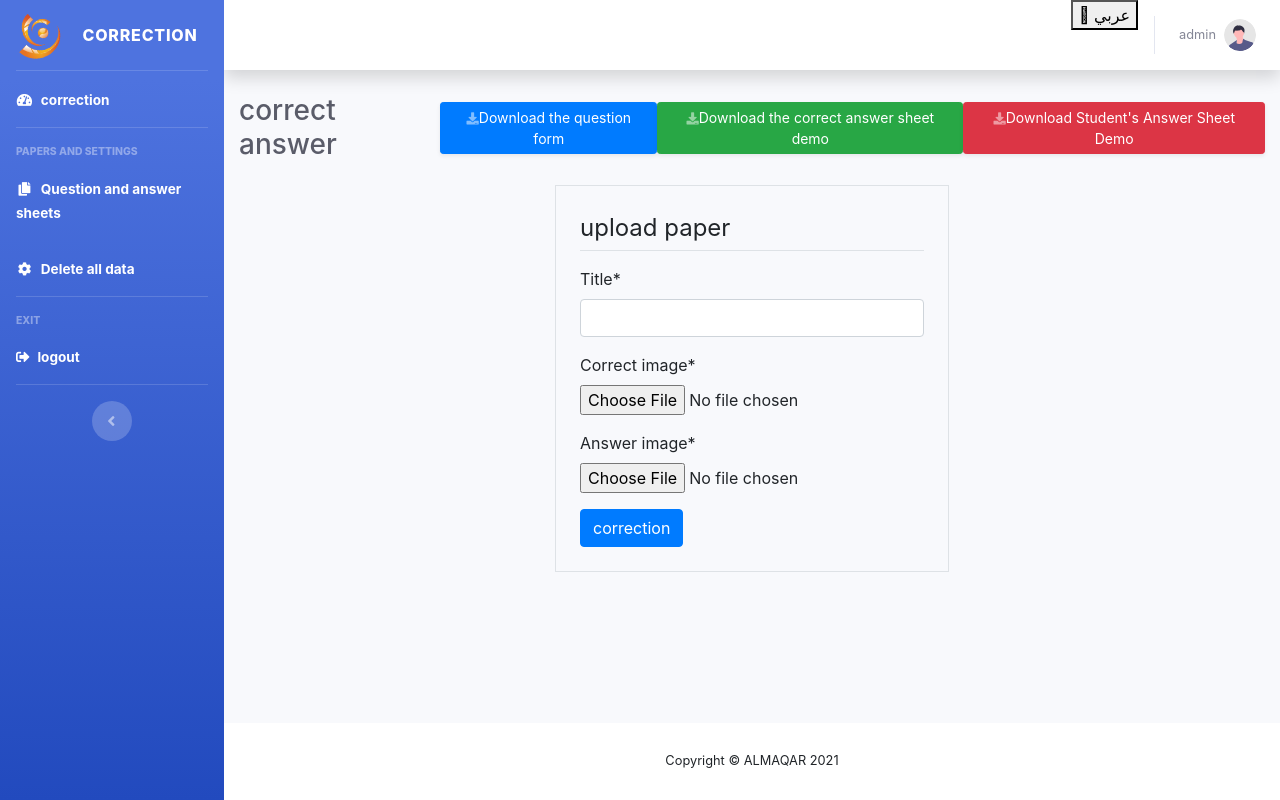
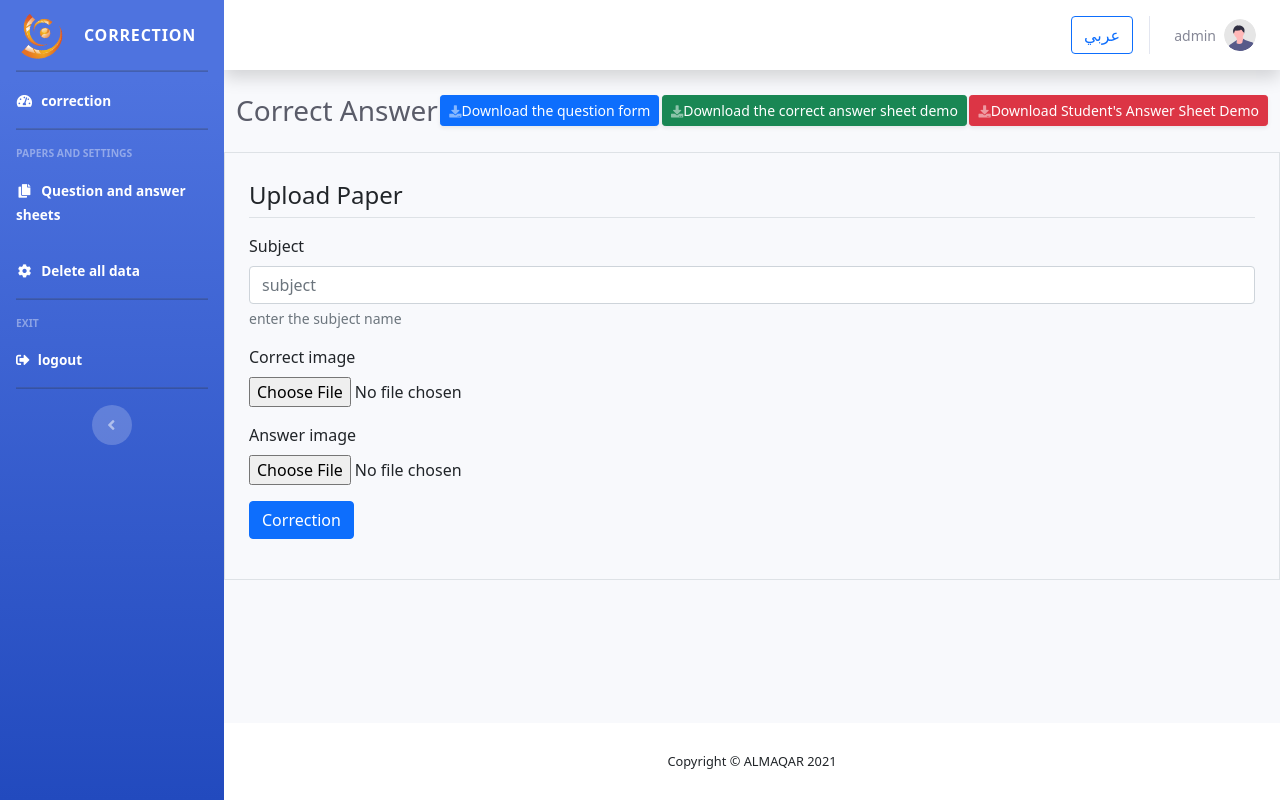
Before and after one commit to mahmoud98-30/MCQ, a Django app: page /en/ in a window 1280 px wide. Run offline with Django 3.2, Linux system fonts and the light colour scheme; a user stored in the database is signed in; some libraries are stand-ins or nearby versions.

Commit message:
add translate

```diff
--- a/paper/templates/paper/base.html
+++ b/paper/templates/paper/base.html
@@ -1,7 +1,8 @@
 {% load static %}
 {% load i18n %}
+{% get_current_language_bidi as LANGUAGE_BIDI %}
 <!DOCTYPE html>
-<html lang="ar">
+<html  dir="{% if LANGUAGE_BIDI %}rtl{% else %}ltr{% endif %}">
 
 <head>
 
@@ -27,6 +28,8 @@
     <!-- Custom styles for this template-->
     <link href="{% static 'paper/css/sb-admin-2.css' %}" rel="stylesheet">
     <link rel="stylesheet" href="https://stackpath.bootstrapcdn.com/bootstrap/4.3.1/css/bootstrap.min.css">
+    <link rel="stylesheet" href="https://cdn.jsdelivr.net/npm/bootstrap@5.0.2/dist/css/bootstrap.rtl.min.css" integrity="sha384-gXt9imSW0VcJVHezoNQsP+TNrjYXoGcrqBZJpry9zJt8PCQjobwmhMGaDHTASo9N" crossorigin="anonymous">
+
     <style>
         #display_Cimage , #display_Simage{
           width: 300px;
@@ -39,14 +42,13 @@
 
 </head>
 
-<body id="page-top">
-
+<body id="page-top" >
 
     <!-- Page Wrapper -->
-    <div id="wrapper">
+    <div id="wrapper" >
 
         <!-- Sidebar -->
-        <ul class="navbar-nav bg-gradient-primary sidebar sidebar-dark accordion" id="accordionSidebar">
+        <ul class="navbar-nav bg-gradient-primary sidebar sidebar-dark accordion" id="accordionSidebar" >
 
             <!-- Sidebar - Brand -->
             <a class="sidebar-brand d-flex align-items-center justify-content-center" href="{{ home }}/">
@@ -121,7 +123,7 @@
             <div id="content">
 
                 <!-- Topbar -->
-                <nav class="navbar navbar-expand navbar-light bg-white topbar mb-4 static-top shadow">
+                <nav class="navbar navbar-expand navbar-light bg-white topbar mb-4 static-top shadow" >
 
                     <!-- Sidebar Toggle (Topbar) -->
                     <button id="sidebarToggleTop" class="btn btn-link d-md-none rounded-circle mr-3">
@@ -132,24 +134,23 @@
                     <!-- Topbar Navbar -->
                     <ul class="navbar-nav ml-auto">
 
+
                     <form action="{% url 'set_language' %}" method="post">{% csrf_token %}
                      {% get_current_language as LANGUAGE_CODE %}
                         <input name="next" type="hidden" value="{{ request.get_full_path|slice:'3:' }}">
                          {% if LANGUAGE_CODE == 'ar' %}
-                           <button type='submit' name='language' value='en' class="icon solid fa-language">
+                           <button type='submit' name='language' value='en' class="btn btn-outline-primary mt-3 ">
                               <span class="label"></span>English
                            </button>
                          {% else %}
-                           <button type='submit' name='language' value='ar' class="icon solid fa-language">
+                           <button type='submit' name='language' value='ar' class="btn btn-outline-primary mt-3">
                               <span class="label"></span>عربي
                            </button>
                          {% endif %}
                         </form>
                         <!-- Nav Item - Alerts -->
 
-                        <div class="topbar-divider d-none d-sm-block"></div>
-
-
+                    <div class="topbar-divider d-none d-sm-block"></div>
 
                         <!-- Nav Item - User Information -->
                         <li class="nav-item dropdown no-arrow">
--- a/paper/templates/paper/index.html
+++ b/paper/templates/paper/index.html
@@ -8,7 +8,7 @@
 
                     <!-- Page Heading -->
                     <div class="d-sm-flex align-items-center justify-content-between mb-4">
-                        <h1 class="h3 mb-0 text-gray-800">{% trans "correct answer" %}</h1>
+                        <h1 class="h3 mb-0 text-gray-800">{% trans "Correct Answer" %}</h1>
                         <a href="{% static 'paper/img/form.pdf' %}" download="{% trans "Download the question form" %}" class="d-none d-sm-inline-block btn btn-sm btn-primary shadow-sm"><i
                                 class="fas fa-download fa-sm text-white-50"></i>{% trans "Download the question form" %}</a>
                         <a href="{% static 'paper/img/C.jpg' %}" download="{% trans "Download the correct answer sheet demo" %}" class="d-none d-sm-inline-block btn btn-sm btn-success shadow-sm"><i
@@ -28,14 +28,31 @@
                     <!-- Content Row -->
                     <div class="row" class="form-group"  style="justify-content: center;">
                         <div class="border p-4 mb-5 ">
-                            <legend class="border-bottom pb-1 mb-3 ">{% trans "upload paper" %}</legend>
+                            <legend class="border-bottom pb-1 mb-3 ">{% trans "Upload Paper" %}</legend>
                             <form method="POST" enctype='multipart/form-data'>
-                                {% csrf_token %}
-                                {{form|crispy}}
-                                 <input class="btn btn-primary check-answer" id="check-answer" type="submit" value="{% trans "correction" %}">
+                              {% csrf_token %}
+                              <div class="form-group">
+                                  <div class="mb-3">
+                                        <label class="requiredField" for="id_title">{% trans "Subject" %}</label>
+                                        <input type="text"data-form-type="title" id="id_title" name="title" class="form-control" placeholder="{% trans "subject" %}">
+                                        <small id="emailHelp" class="form-text text-muted">{% trans "enter the subject name" %}</small>
+                                  </div>
+                                  <div class="">
+                                      <div class="mb-3">
+                                          <label for="id_correct_image"class="requiredField">{% trans "Correct image" %}</label>
+                                          <input type="file" id="id_correct_image" required accept="image/*" name="correct_image" class="form-control-file">
+                                      </div>
+                                      <div class="mb-3">
+                                           <label for="exampleFormControlFile2">{% trans "Answer image" %}</label>
+                                           <input type="file" id="id_answer_image" required  accept="image/*" name="answer_image" class="form-control-file">
+                                      </div>
+                                  </div>
+
+                                <input class="btn btn-primary check-answer" id="check-answer" type="submit" value="{% trans "Correction" %}">
+
+                              </div>
                             </form>
                         </div>
-
                     </div>
      </div>
 
--- a/user/templates/accounts/password_reset_done.html
+++ /dev/null
@@ -1,5 +0,0 @@
-<h3>Password reset complete</h3>
-
-<p>Your password has been set. You may go ahead and log in now.</p>
-
-<a href="/">Log in</a>
--- a/user/templates/accounts/password_reset_sent.html
+++ /dev/null
@@ -1,6 +0,0 @@
-<h3>Password reset sent</h3>
-
-
-<p>We’ve emailed you instructions for setting your password, if an account exists with the email you entered. You should receive them shortly.</p>
-
-<p>If you don’t receive an email, please make sure you’ve entered the address you registered with, and check your spam folder.</p>
--- a/user/views.py
+++ b/user/views.py
@@ -3,6 +3,7 @@ from django.shortcuts import render, redirect
 from django.contrib import messages
 from django.contrib.auth import login, authenticate, logout
 from django.utils.translation import gettext_lazy as _
+from django.utils.translation.trans_null import ngettext_lazy
 
 from .forms import UserCreationForm, LoginForm, UserUpdateForm
 
```
Also changed, not shown: MCQ/settings.py (+2 -5 lines), locale/ar/LC_MESSAGES/django.po (added), 1 other file.
